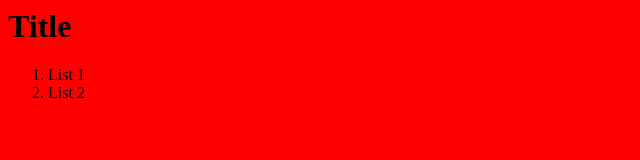
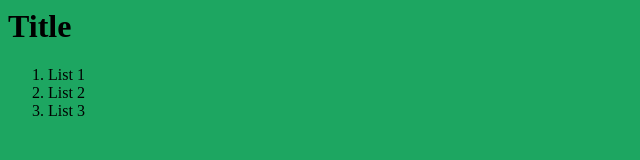
Before and after one commit to jaapb/sandbox, a plain HTML site: page index.html in a window 1280 px wide. Shown: the whole page, without its empty margins (0-640 px from the left). Drawn offline with Linux system fonts and the light colour scheme.

Commit message:
Two changes to index.html
- Changed background color to #1da661
- Added another list item (List 3)

```diff
--- a/index.html
+++ b/index.html
@@ -4,7 +4,7 @@
 		<style>
 			body
 			{
-				background-color: red;
+				background-color: #1da661;
 			}
 		</style>
 	</head>
@@ -13,6 +13,7 @@
 		<ol>
 			<li>List 1</li>
 			<li>List 2</li>
+			<li>List 3</li>
 		</ol>
 	</body>
 </html>
```
